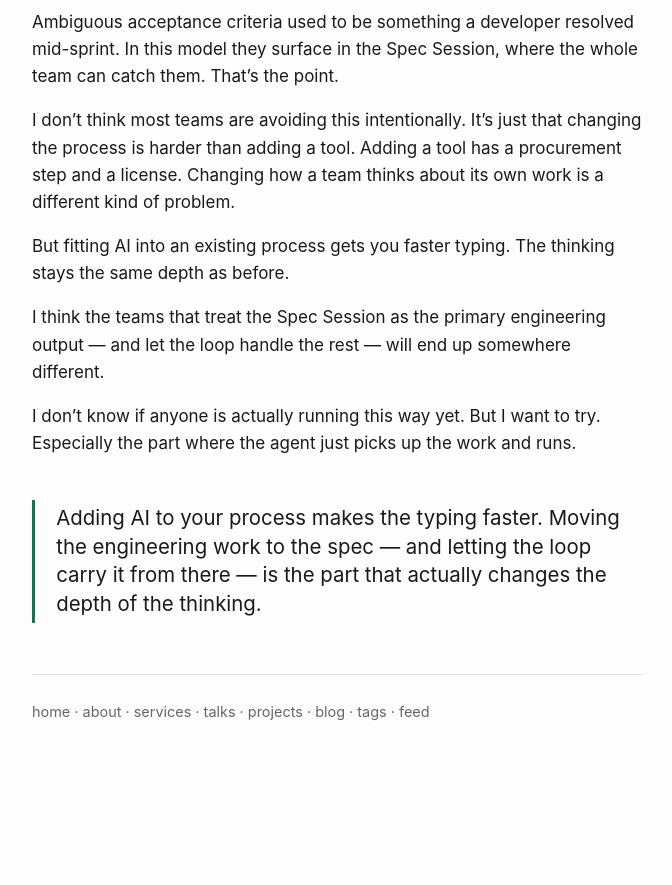
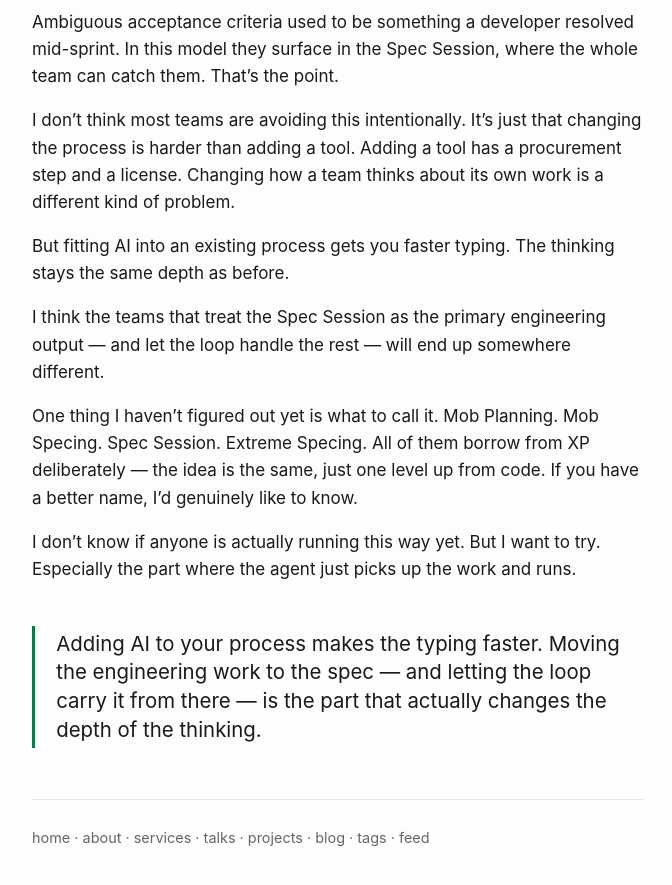
Before and after one commit to aepfli/aepfli.github.io, a Jekyll site: the page built from _posts/2026-06-18-The-Wrong-End-of-the-Problem.md, in a window 1280 px wide and 900 px high, scrolled down 1473 px. Shown: the top 885 px of the window, without its empty margins (302-974 px from the left). Built offline with Jekyll 4.4.1, drawn with Linux system fonts in a browser that asks for light colours; before the commit the page ends 2247 px from its top, so only the background shows below that.

Commit message:
Add naming-question paragraph to The Wrong End post
Co-Authored-By: Claude Opus 4.8 (1M context) <noreply@anthropic.com>

```diff
--- a/_posts/2026-06-18-The-Wrong-End-of-the-Problem.md
+++ b/_posts/2026-06-18-The-Wrong-End-of-the-Problem.md
@@ -89,6 +89,14 @@ The thinking stays the same depth as before.
 
 I think the teams that treat the Spec Session as the primary engineering output — and let the loop handle the rest — will end up somewhere different.
 
+One thing I haven't figured out yet is what to call it.
+Mob Planning.
+Mob Specing.
+Spec Session.
+Extreme Specing.
+All of them borrow from XP deliberately — the idea is the same, just one level up from code.
+If you have a better name, I'd genuinely like to know.
+
 I don't know if anyone is actually running this way yet.
 But I want to try.
 Especially the part where the agent just picks up the work and runs.
```
